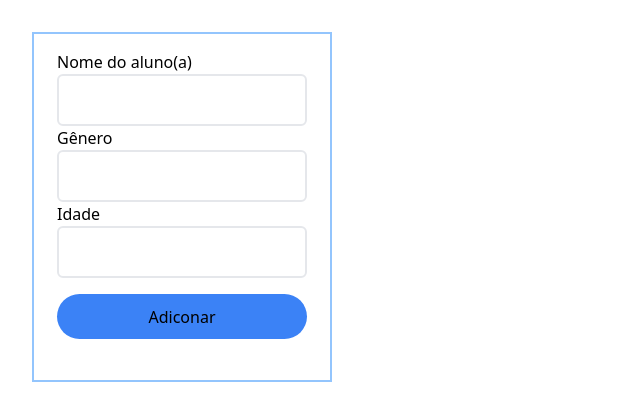
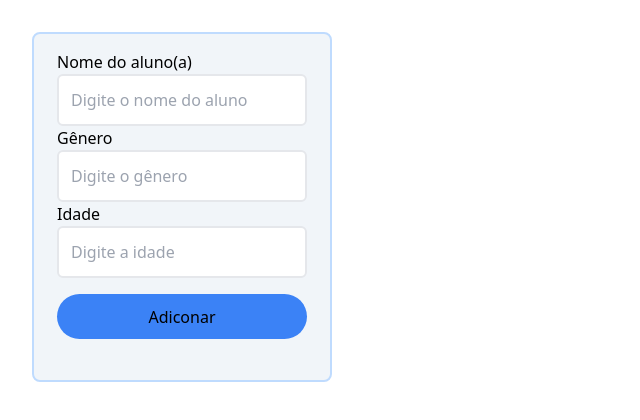
Before and after one commit to adrieeltorres1/react-useState, a React (Vite) app: page / in a window 1280 px wide. Shown: the top 420 px of the page, without its empty margins (0-640 px from the left). Built offline with nearby package versions, Linux system fonts and the light colour scheme.

Commit message:
Finalizando a estilização da interface do form

```diff
--- a/src/App.jsx
+++ b/src/App.jsx
@@ -1,16 +1,52 @@
 const App = () => {
+  const [aluno, setAluno] = ('')
+  const [genero, setGenero] = ('')
+  const [idade, setIdade] = ('')
+  const [alunos, setAlunos] = []
+
+
+
   return (
     <>
-      <form className="flex justify-center m-8 border-2 border-blue-300 w-[300px] h-[350px]">
+      <form className="flex justify-center
+        m-8 rounded-lg
+        border-2
+        bg-slate-100
+        border-blue-200
+        w-[300px]
+        h-[350px]">
           <div className="flex flex-col mt-4">
+
             <label htmlFor="aluno">Nome do aluno(a)</label>
-            <input className="rounded-md  border-2 border-gray-200 w-[250px] p-3" type="text" id="aluno"/>
+            <input className="rounded-md
+              border-2
+              border-gray-200
+              w-[250px]
+              p-3"
+              type="text"
+              id="aluno"
+              placeholder="Digite o nome do aluno" required/>
 
             <label htmlFor="genero">Gênero</label>
-            <input className="rounded-md border-2 border-gray-200 w-[250px] p-3" type="text" id="genero"/>
+            <input className="rounded-md
+              border-2
+              border-gray-200
+              w-[250px]
+              p-3"
+              type="text"
+              id="genero"
+              placeholder="Digite o gênero" required/>
 
             <label htmlFor="idade">Idade</label>
-            <input className="rounded-md  border-2 border-gray-200 w-[250px] p-3 " type="number" id="idade"/>
+            <input
+              className="rounded-md
+              border-2
+              border-gray-200
+              w-[250px]
+              p-3 "
+              type="number"
+              id="idade"
+              placeholder="Digite a idade" required/>
 
             <button className="border-1
               rounded-full
```
